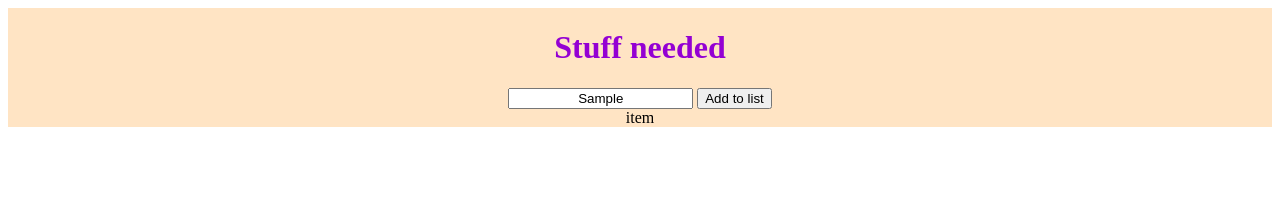
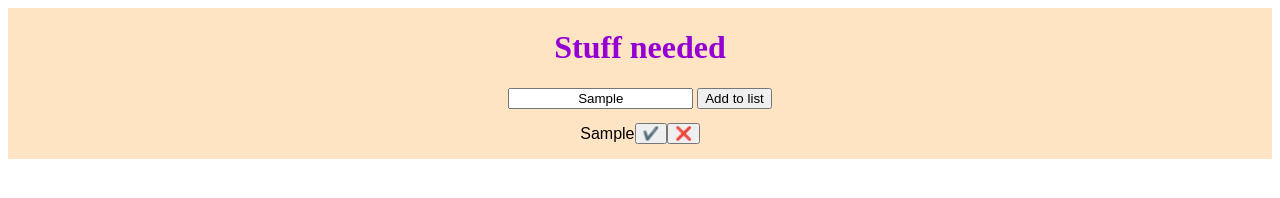
Before and after one commit to ju-nmd2022/fop-todo-list-Linusisaksson, a plain HTML site: page index.html in a window 1280 px wide. Both pictures are taken after typing "Sample" into the empty fields and a click on the button "Add to list". Drawn offline with Linux system fonts and the light colour scheme.

Commit message:
add a div with input and add and remove button

```diff
--- a/index.html
+++ b/index.html
@@ -13,7 +13,7 @@
       <h1>Stuff needed</h1>
       <input type="text" id="textBox" placeholder="Write here" />
       <button id="addTaskButton">Add to list</button>
-      <div class="item-Container" id="itemContainer">item</div>
+      <div class="item-Container" id="itemContainer"></div>
     </div>
   </body>
 </html>
--- a/main.css
+++ b/main.css
@@ -20,4 +20,6 @@ h1 {
 
 .item-style {
   font-family: sans-serif;
+  display: flex;
+  justify-content: center;
 }
--- a/main.js
+++ b/main.js
@@ -1,6 +1,6 @@
 const textBox = document.getElementById("textBox");
 const addTaskButtonElement = document.getElementById("addTaskButton");
-// const itemContainerElement = document.getElementById("itemContainer");
+const itemContainerElement = document.getElementById("itemContainer");
 
 let tasks = [];
 console.log(tasks);
@@ -10,17 +10,27 @@ function addTask() {
   addTaskButtonElement.addEventListener("click", addToListHandler);
 }
 
+//creating divs with items on click
 function addToListHandler() {
   const item = document.createElement("div");
-  item.innerText = "hello";
-  const itemContainerElement = document.getElementById("itemContainer");
   item.classList.add("item-style");
   itemContainerElement.appendChild(item);
 
-  console.log("add to list was clicked");
+  //creating the text part/value
+
+  const itemText = document.createElement("p");
+  itemText.innerText = textBox.value;
+  item.appendChild(itemText);
+
+  //creating the "✔️"/complete button
+  const completeButton = document.createElement("button");
+  completeButton.innerText = "✔️";
+  item.appendChild(completeButton);
+
+  //creating the "❌"/delete button
+  const deleteButton = document.createElement("button");
+  deleteButton.innerText = "❌";
+  item.appendChild(deleteButton);
 }
 
-// function addToList() {}
-
-// window.addEventListener("load", onLoadHandler);
-addTaskButtonElement.addEventListener("click", addTask);
+addTask();
```
